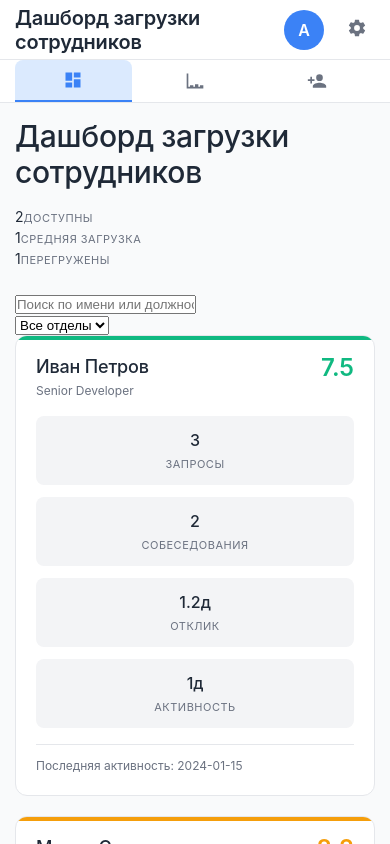
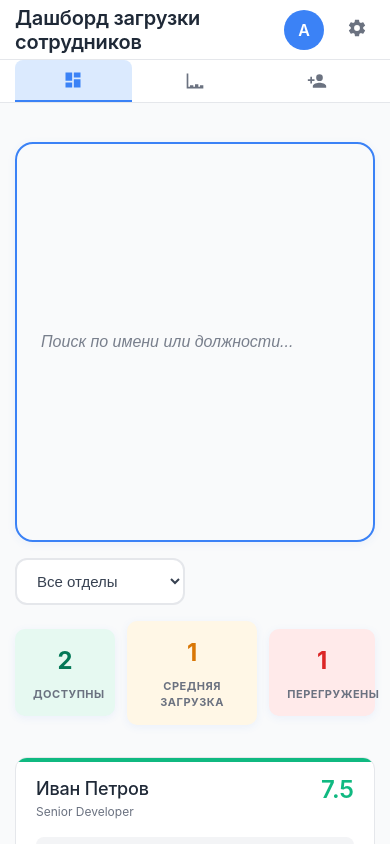
Before and after one commit to Gygamyt/YASP_YAME, a React (Vite) app in the folder src/apps/frontend/: page / in a window 390 px wide. Shown: the top 844 px of the page. Built offline with nearby package versions, Linux system fonts and the light colour scheme; the HTML template or start-up script is replaced by a standard one.

Commit message:
Refactor Dashboard component to improve filtering and loading states and apply styling.

```diff
--- a/src/apps/frontend/src/components/Dashboard/Dashboard.tsx
+++ b/src/apps/frontend/src/components/Dashboard/Dashboard.tsx
@@ -2,15 +2,15 @@ import React, { useState } from 'react';
 import { useEmployees } from '../../hooks/useEmployees';
 import { EmployeeCard } from './EmployeeCard';
 import { EmployeeModal } from './EmployeeModal';
-import { Employee } from "@task-tracker/shared/src/types";
+import './DashboardStyles.css';
 
 export const Dashboard: React.FC = () => {
-    const {data: employees, isLoading, error} = useEmployees();
-    const [selectedEmployee, setSelectedEmployee] = useState<Employee | null>(null);
+    const { data: employees, isLoading, error } = useEmployees();
+    const [selectedEmployee, setSelectedEmployee] = useState(null);
     const [searchTerm, setSearchTerm] = useState('');
-    const [filterDepartment, setFilterDepartment] = useState<string>('all');
+    const [filterDepartment, setFilterDepartment] = useState('all');
 
-    const handleEmployeeClick = (employee: Employee) => {
+    const handleEmployeeClick = (employee: any) => {
         setSelectedEmployee(employee);
     };
 
@@ -18,46 +18,43 @@ export const Dashboard: React.FC = () => {
         setSelectedEmployee(null);
     };
 
-    const filteredEmployees = employees?.filter(employee => {
-        const matchesSearch = employee.name.toLowerCase().includes(searchTerm.toLowerCase()) ||
-            employee.position.toLowerCase().includes(searchTerm.toLowerCase());
-        const matchesDepartment = filterDepartment === 'all' || employee.department === filterDepartment;
-
-        return matchesSearch && matchesDepartment;
-    }) || [];
+    const filteredEmployees =
+        employees?.filter((employee) => {
+            const matchesSearch =
+                employee.name.toLowerCase().includes(searchTerm.toLowerCase()) ||
+                employee.position.toLowerCase().includes(searchTerm.toLowerCase());
+            const matchesDepartment =
+                filterDepartment === 'all' || employee.department === filterDepartment;
+            return matchesSearch && matchesDepartment;
+        }) || [];
 
     const employeesByStatus = {
-        green: filteredEmployees.filter(emp => emp.status === 'green'),
-        yellow: filteredEmployees.filter(emp => emp.status === 'yellow'),
-        red: filteredEmployees.filter(emp => emp.status === 'red')
+        green: filteredEmployees.filter((emp) => emp.status === 'green'),
+        yellow: filteredEmployees.filter((emp) => emp.status === 'yellow'),
+        red: filteredEmployees.filter((emp) => emp.status === 'red'),
     };
-
-    if (isLoading) {
-        return (
-            <div className="dashboard-loading">
-                <div className="loading-spinner"></div>
-                <p>Загрузка данных сотрудников...</p>
-            </div>
-        );
-    }
-
-    if (error) {
-        return (
-            <div className="dashboard-error">
-                <h3>Ошибка загрузки данных</h3>
-                <p>Не удалось загрузить информацию о сотрудниках</p>
-                <button onClick={() => window.location.reload()} className="btn btn--primary">
-                    Попробовать снова
-                </button>
-            </div>
-        );
-    }
 
     return (
         <div className="dashboard">
-            {/* Dashboard Header */}
-            <div className="dashboard-header">
-                <h1>Дашборд загрузки сотрудников</h1>
+            <div className="dashboard-toolbar">
+                <input
+                    type="text"
+                    placeholder="Поиск по имени или должности..."
+                    value={searchTerm}
+                    onChange={(e) => setSearchTerm(e.target.value)}
+                    className="search-input"
+                />
+                <select
+                    value={filterDepartment}
+                    onChange={(e) => setFilterDepartment(e.target.value)}
+                    className="department-filter"
+                >
+                    <option value="all">Все отделы</option>
+                    <option value="Engineering">Engineering</option>
+                    <option value="Management">Management</option>
+                    <option value="HR">HR</option>
+                    <option value="Design">Design</option>
+                </select>
                 <div className="dashboard-stats">
                     <div className="stat-card stat-card--green">
                         <span className="stat-number">{employeesByStatus.green.length}</span>
@@ -74,53 +71,33 @@ export const Dashboard: React.FC = () => {
                 </div>
             </div>
 
-            {/* Filters */}
-            <div className="dashboard-filters">
-                <div className="filter-group">
-                    <input
-                        type="text"
-                        placeholder="Поиск по имени или должности..."
-                        value={searchTerm}
-                        onChange={(e) => setSearchTerm(e.target.value)}
-                        className="search-input"
-                    />
-                </div>
-                <div className="filter-group">
-                    <select
-                        value={filterDepartment}
-                        onChange={(e) => setFilterDepartment(e.target.value)}
-                        className="department-filter"
-                    >
-                        <option value="all">Все отделы</option>
-                        <option value="AQA">AQA</option>
-                        <option value="QA">QA</option>
-                    </select>
-                </div>
-            </div>
-
-            {/* Employee Grid */}
             <div className="employees-grid">
-                {filteredEmployees.length === 0 ? (
+                {isLoading ? (
+                    <div className="dashboard-loading">
+                        <div className="loading-spinner"></div>
+                        <p>Загрузка данных сотрудников...</p>
+                    </div>
+                ) : error ? (
+                    <div className="dashboard-error">
+                        <h3>Ошибка загрузки данных</h3>
+                        <p>Не удалось загрузить информацию о сотрудниках</p>
+                        <button onClick={() => window.location.reload()} className="btn btn--primary">
+                            Попробовать снова
+                        </button>
+                    </div>
+                ) : filteredEmployees.length === 0 ? (
                     <div className="no-employees">
                         <p>Сотрудники не найдены</p>
                     </div>
                 ) : (
-                    filteredEmployees.map(employee => (
-                        <EmployeeCard
-                            key={employee.id}
-                            employee={employee}
-                            onClick={handleEmployeeClick}
-                        />
+                    filteredEmployees.map((employee) => (
+                        <EmployeeCard key={employee.id} employee={employee} onClick={handleEmployeeClick} />
                     ))
                 )}
             </div>
 
-            {/* Employee Modal */}
             {selectedEmployee && (
-                <EmployeeModal
-                    employee={selectedEmployee}
-                    onClose={handleCloseModal}
-                />
+                <EmployeeModal employee={selectedEmployee} onClose={handleCloseModal} />
             )}
         </div>
     );
--- /dev/null
+++ b/src/apps/frontend/src/components/Dashboard/DashboardStyles.css
@@ -0,0 +1,155 @@
+.dashboard {
+    padding: 24px 0;
+    max-width: 1200px;
+    margin: 0 auto;
+}
+
+.dashboard-toolbar {
+    display: flex;
+    align-items: center;
+    gap: 18px;
+    margin-bottom: 32px;
+}
+
+.search-input {
+    flex: 1 1 400px;
+    min-width: 220px;
+    max-width: 700px;
+    padding: 14px 24px;
+    font-size: 16px;
+    border: 2px solid var(--color-primary, #3b82f6);
+    border-radius: 18px;
+    color: var(--color-text-primary, #1f2937);
+    background-color: var(--color-background, #f9fafb);
+    box-shadow: 0 2px 8px rgba(59,130,246,0.08);
+    transition: border-color 0.3s, box-shadow 0.3s;
+}
+
+.search-input:focus {
+    outline: none;
+    border-color: var(--color-primary-hover, #2563eb);
+    box-shadow: 0 0 8px var(--color-primary-hover, #2563eb);
+}
+
+.search-input::placeholder {
+    color: var(--color-text-secondary, #6b7280);
+    font-style: italic;
+    opacity: 0.9;
+}
+
+.department-filter {
+    width: 170px;
+    padding: 12px 16px;
+    border: 2px solid #e5e7eb;
+    border-radius: 12px;
+    font-size: 15px;
+    background: #fff;
+    color: #374151;
+    transition: border-color 0.2s;
+    margin-left: 0;
+    margin-right: 0;
+}
+
+.department-filter:focus {
+    border-color: var(--color-primary, #3b82f6);
+    outline: none;
+}
+
+.dashboard-stats {
+    display: flex;
+    gap: 12px;
+    align-items: center;
+    margin-left: 10px;
+}
+
+.stat-card {
+    padding: 14px 18px;
+    border-radius: 10px;
+    text-align: center;
+    min-width: 100px;
+    background: #f5faff;
+    color: #1f2937;
+    box-shadow: 0 2px 8px rgba(59,130,246,0.08);
+}
+
+.stat-card--green {
+    background: #e6f9f1;
+    color: #047857;
+}
+
+.stat-card--yellow {
+    background: #fff7e6;
+    color: #d97706;
+}
+
+.stat-card--red {
+    background: #ffeaea;
+    color: #dc2626;
+}
+
+.stat-number {
+    display: block;
+    font-size: 1.7rem;
+    font-weight: bold;
+}
+
+.stat-label {
+    display: block;
+    font-size: 15px;
+    margin-top: 7px;
+    color: #111;
+    font-weight: 700;
+}
+
+.employees-grid {
+    display: grid;
+    grid-template-columns: repeat(auto-fit, minmax(320px, 1fr));
+    gap: 24px;
+}
+
+.no-employees {
+    grid-column: 1 / -1;
+    text-align: center;
+    padding: 40px;
+    color: var(--color-text-secondary, #6b7280);
+}
+
+.dashboard-loading,
+.dashboard-error {
+    display: flex;
+    flex-direction: column;
+    align-items: center;
+    justify-content: center;
+    min-height: 300px;
+    text-align: center;
+}
+
+.loading-spinner {
+    width: 40px;
+    height: 40px;
+    border: 4px solid #e5e7eb;
+    border-top: 4px solid var(--color-primary, #3b82f6);
+    border-radius: 50%;
+    animation: spin 1s linear infinite;
+    margin-bottom: 20px;
+}
+
+@keyframes spin {
+    0% { transform: rotate(0deg);}
+    100% { transform: rotate(360deg);}
+}
+
+@media (max-width: 900px) {
+    .dashboard-toolbar {
+        flex-direction: column;
+        align-items: stretch;
+        gap: 16px;
+    }
+    .dashboard-stats {
+        margin-left: 0;
+        justify-content: flex-start;
+    }
+    .search-input {
+        max-width: 100%;
+    }
+}
```
